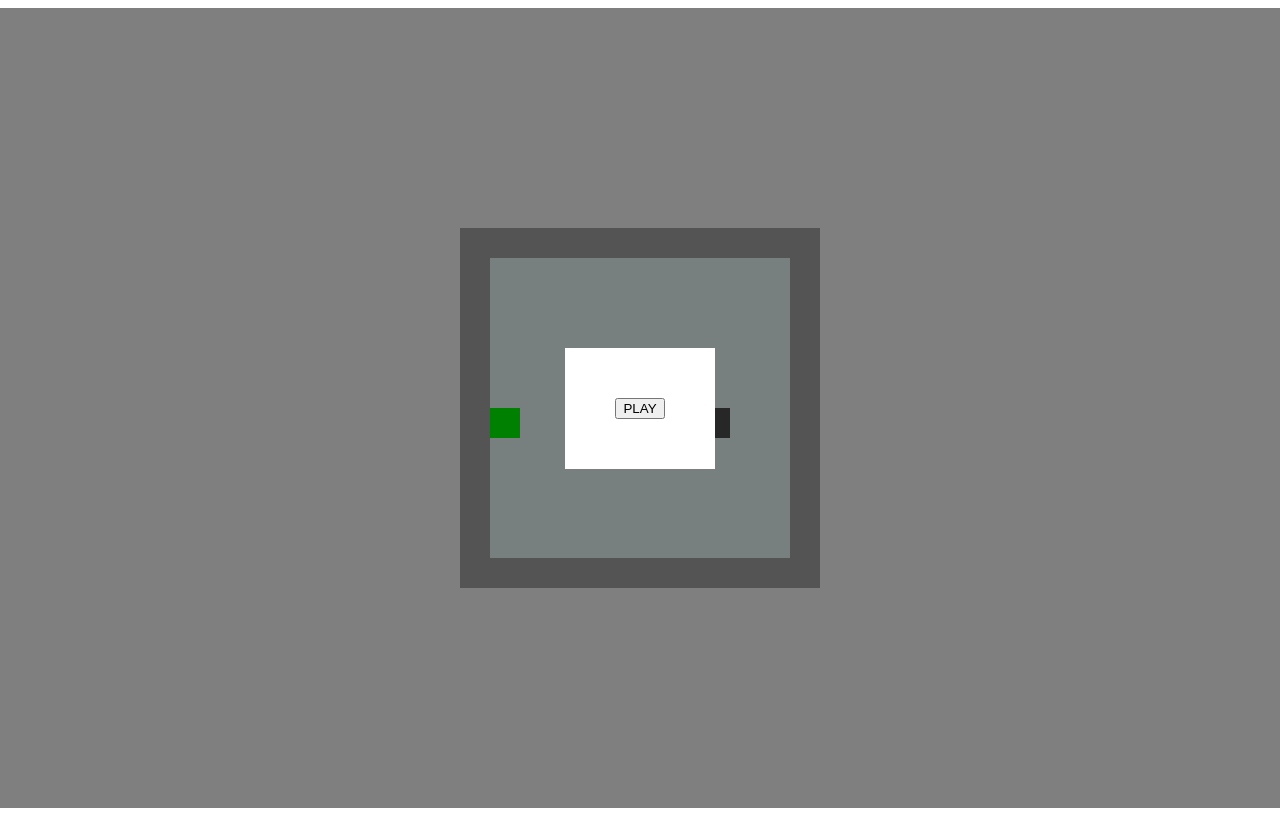
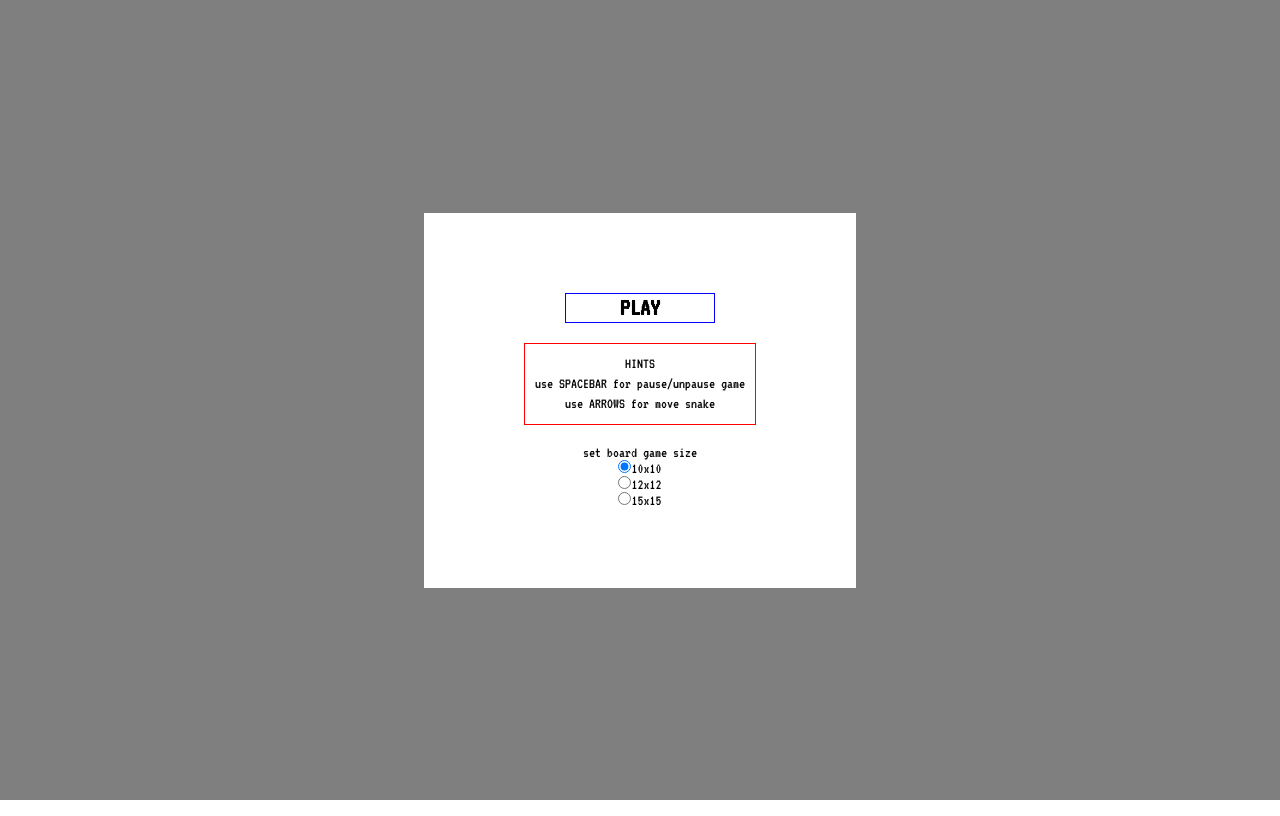
Before and after one commit to unpolaco/warsawjs-workshop-47-reactive-snake, a React (Create React App) app: page / in a window 1280 px wide. Built offline with nearby package versions, Linux system fonts and the light colour scheme.

Commit message:
Add gridSize menu radio buttons and styles

```diff
--- a/public/index.html
+++ b/public/index.html
@@ -10,34 +10,12 @@
       content="Web site created using create-react-app"
     />
     <link rel="apple-touch-icon" href="%PUBLIC_URL%/logo192.png" />
-    <!--
-      manifest.json provides metadata used when your web app is installed on a
-      user's mobile device or desktop. See https://developers.google.com/web/fundamentals/web-app-manifest/
-    -->
+    <link href="https://fonts.googleapis.com/css2?family=VT323&display=swap" rel="stylesheet">
     <link rel="manifest" href="%PUBLIC_URL%/manifest.json" />
-    <!--
-      Notice the use of %PUBLIC_URL% in the tags above.
-      It will be replaced with the URL of the `public` folder during the build.
-      Only files inside the `public` folder can be referenced from the HTML.
-
-      Unlike "/favicon.ico" or "favicon.ico", "%PUBLIC_URL%/favicon.ico" will
-      work correctly both with client-side routing and a non-root public URL.
-      Learn how to configure a non-root public URL by running `npm run build`.
-    -->
     <title>React App</title>
   </head>
   <body>
     <noscript>You need to enable JavaScript to run this app.</noscript>
     <div id="root"></div>
-    <!--
-      This HTML file is a template.
-      If you open it directly in the browser, you will see an empty page.
-
-      You can add webfonts, meta tags, or analytics to this file.
-      The build step will place the bundled scripts into the <body> tag.
-
-      To begin the development, run `npm start` or `yarn start`.
-      To create a production bundle, use `npm run build` or `yarn build`.
-    -->
   </body>
 </html>
--- a/src/game/GameGrid.css
+++ b/src/game/GameGrid.css
@@ -10,11 +10,11 @@
   width: 30px;
   height: 30px;
   background-color: azure;
+  border: 1px solid rgb(209, 223, 223);
 }
 .snakeCell {
   width: 30px;
   height: 30px;
-  /* border-radius: 50%; */
   background-color: rgb(78, 78, 78);
 }
 .snakeHeadCell {
@@ -27,5 +27,6 @@
 .fruitCell {
   width: 30px;
   height: 30px;
+  border-radius: 20%;
   background-color: green;
 }
--- a/src/game/GameMenu.css
+++ b/src/game/GameMenu.css
@@ -15,14 +15,50 @@
 	justify-content: center;
 	align-items: center;
 	background-color: black;
-  opacity: .5;
+	opacity: 0.5;
 }
 
 .gameMenuContent {
 	z-index: 1;
 	display: flex;
+	flex-direction: column;
 	align-items: center;
 	justify-content: center;
 	background-color: white;
-  padding: 50px;
+	padding: 80px;
 }
+
+.playButton {
+	height: 30px;
+	width: 150px;
+	border: none;
+	background-color: white;
+	outline-color: white;
+	font-size: 25px;
+	font-weight: bold;
+	border: 1px solid blue;
+}
+.gridSizeForm {
+	display: flex;
+	flex-direction: column;
+	align-items: center;
+	justify-content: center;
+	/* border: 1px solid red; */
+	/* padding: 20px; */
+	font-size: 15px;
+}
+
+.hints {
+	display: flex;
+	flex-direction: column;
+	align-items: center;
+	justify-content: center;
+	border: 1px solid red;
+	padding: 10px;
+	margin: 20px;
+  font-size: 15px;
+  line-height: 20px;
+}
+.hints > p {
+	text-align: center;
+}
--- a/src/game/GameMenu.js
+++ b/src/game/GameMenu.js
@@ -1,16 +1,59 @@
-import React, { useContext } from 'react';
+import React, { useState, useContext } from 'react';
 import GameContext from './GameContext';
 import './GameMenu.css';
 
 export default function GameMenu() {
-  const { unpauseGame } = useContext(GameContext);
+	const { unpauseGame } = useContext(GameContext);
+	const [gridSize, setGridSize] = useState('10');
 
-  return (
-    <div className="gameMenu">
-      <div className="gameMenuOverlay" />
-      <div className="gameMenuContent">
-        <button onClick={unpauseGame}>PLAY</button>
-      </div>
-    </div>
-  );
+	function handleGridSizeChange(e) {
+		setGridSize(e.target.value);
+	}
+
+	return (
+		<div className='gameMenu'>
+			<div className='gameMenuOverlay' />
+			<div className='gameMenuContent'>
+				<button className='playButton' onClick={unpauseGame}>PLAY</button>
+        <div className='hints'>
+          <p>HINTS</p>
+          <p>use SPACEBAR for pause/unpause game</p>
+          <p>use ARROWS for move snake</p>
+        </div>
+				<form className='gridSizeForm'>
+					<p>set board game size</p>
+					<label htmlFor='10x10'>
+						<input
+							type='radio'
+							id='10x10'
+							value='10'
+							onChange={handleGridSizeChange}
+							checked={gridSize === '10'}
+						/>
+						10x10
+					</label>
+					<label htmlFor='12x12'>
+						<input
+							type='radio'
+							id='12x12'
+							value='12'
+							checked={gridSize === '12'}
+							onChange={handleGridSizeChange}
+						/>
+						12x12
+					</label>
+					<label htmlFor='15x15'>
+						<input
+							type='radio'
+							id='15x15'
+							value='15'
+							checked={gridSize === '15'}
+							onChange={handleGridSizeChange}
+						/>
+						15x15
+					</label>
+				</form>
+			</div>
+		</div>
+	);
 }
--- a/src/index.css
+++ b/src/index.css
@@ -1,6 +1,13 @@
+* {
+  margin: 0;
+  padding: 0;
+  box-sizing: border-box;
+  font-family: 'VT323', monospace;
+}
 #root {
   display: flex;
   justify-content: center;
   align-items: center;
   height: 100vh;
+
 }
```
Lines whose indentation alone changed are shown as unchanged.
